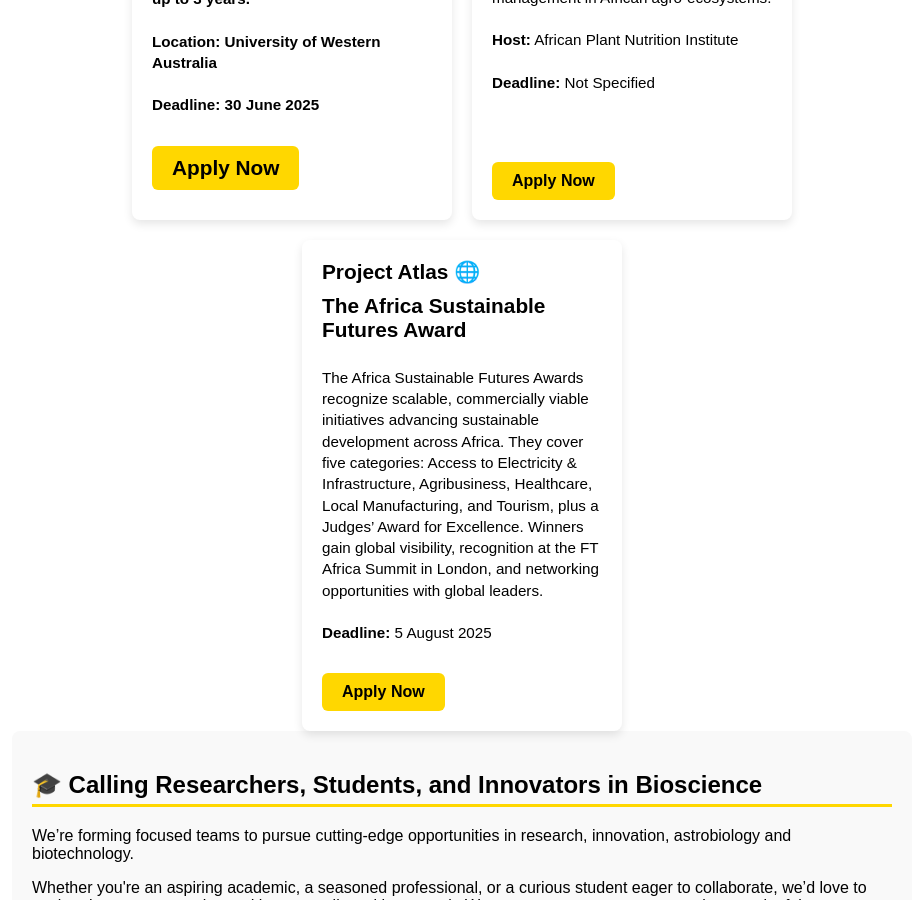
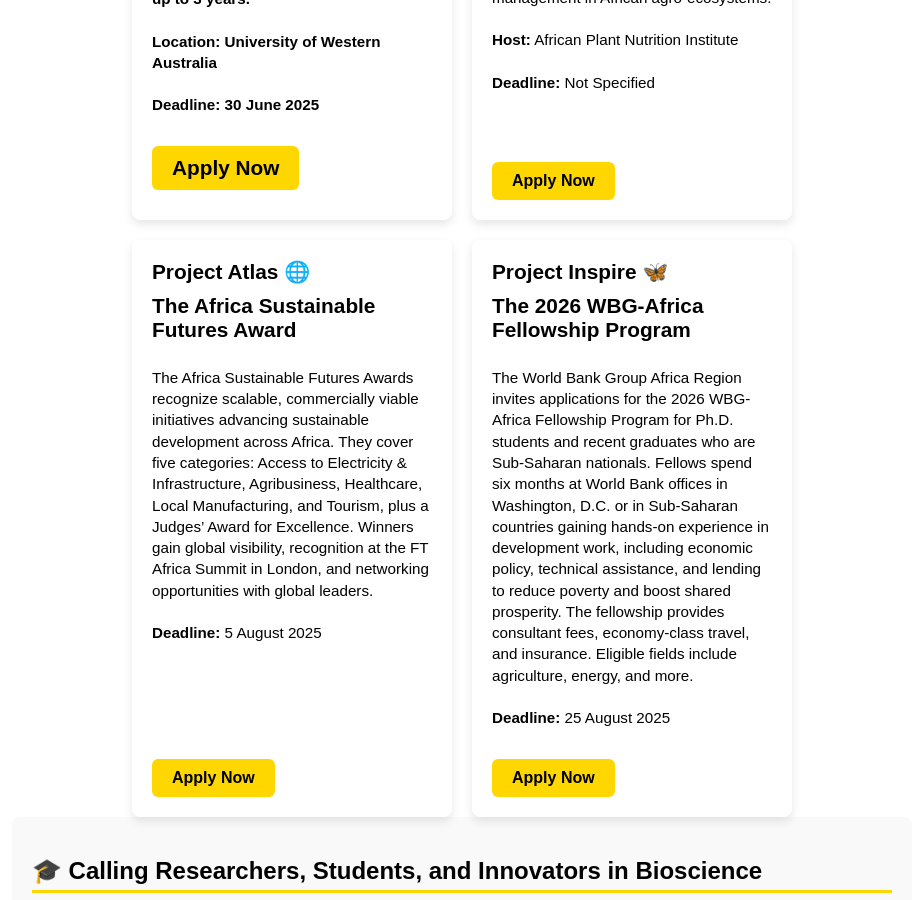
Before and after one commit to mmutondo/mmutondo.github.io, a Jekyll site: the page opencalls.html, which Jekyll copies as it is, in a window 1280 px wide and 900 px high, scrolled down 928 px. Shown: the whole window, without its empty margins (178-1101 px from the left). Built offline with Jekyll 4.4.1, drawn with Linux system fonts in a browser that asks for light colours.

Commit message:
Update opencalls.html

```diff
--- a/opencalls.html
+++ b/opencalls.html
@@ -264,7 +264,18 @@
 
             <strong>Deadline:</strong> 5 August 2025
           </p>
-          <a href="https://owsd.net/career-development/awards/owsd-early-career-fellowship" target="_blank" class="button">Apply Now</a>
+          <a href="https://africasustainablefuturesawards.live.ft.com/" target="_blank" class="button">Apply Now</a>
+        </div>
+
+            <div class="card">
+          <h3>Project Inspire 🦋</h3>
+          <h3>The 2026 WBG-Africa Fellowship Program</h3>
+          <p>
+            The World Bank Group Africa Region invites applications for the 2026 WBG-Africa Fellowship Program for Ph.D. students and recent graduates who are Sub-Saharan nationals. Fellows spend six months at World Bank offices in Washington, D.C. or in Sub-Saharan countries gaining hands-on experience in development work, including economic policy, technical assistance, and lending to reduce poverty and boost shared prosperity. The fellowship provides consultant fees, economy-class travel, and insurance. Eligible fields include agriculture, energy, and more. <br><br>
+
+            <strong>Deadline:</strong> 25 August 2025
+          </p>
+          <a href="https://www.worldbank.org/en/region/afr/brief/world-bank-group-africa-fellowship-program" target="_blank" class="button">Apply Now</a>
         </div>
 
 
```
